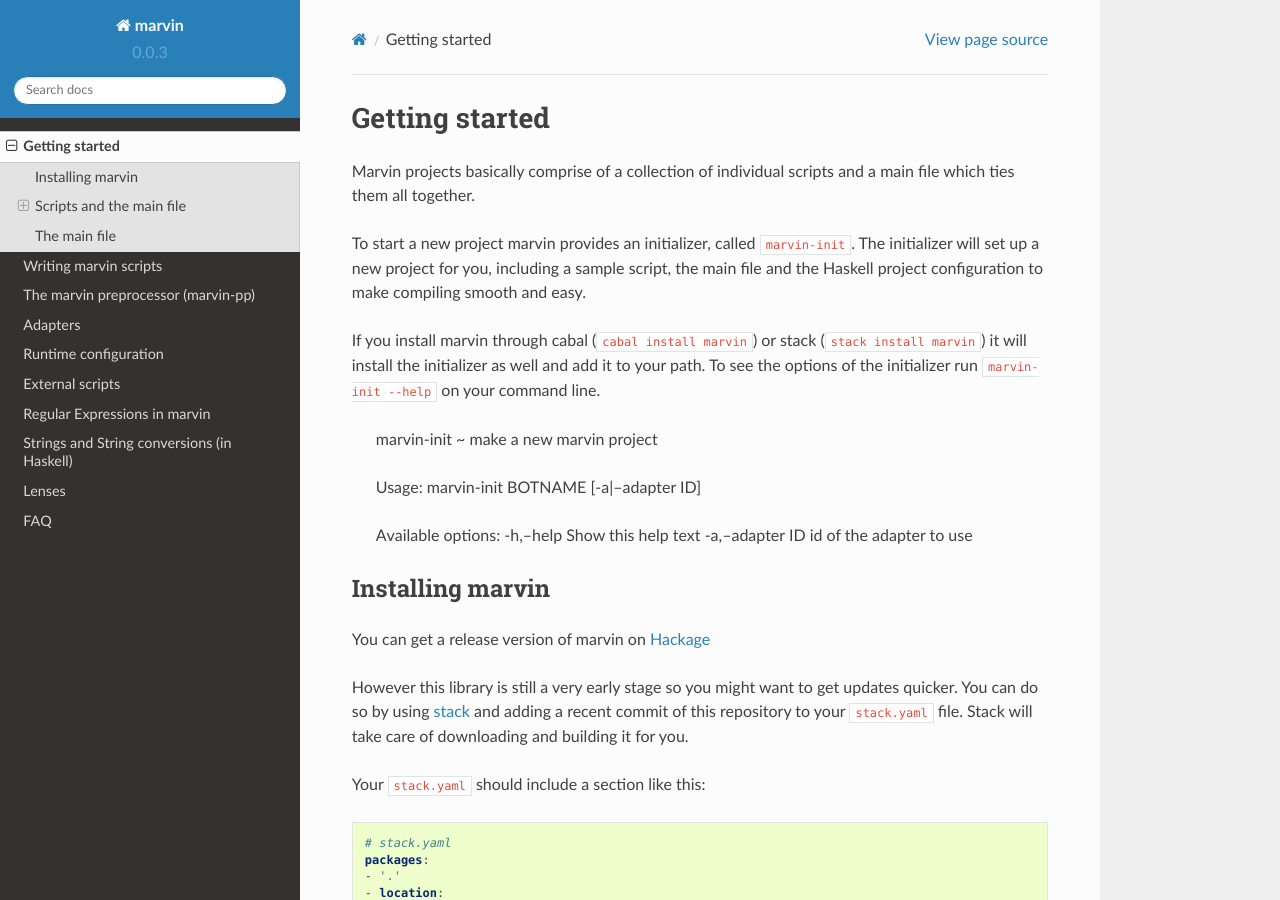
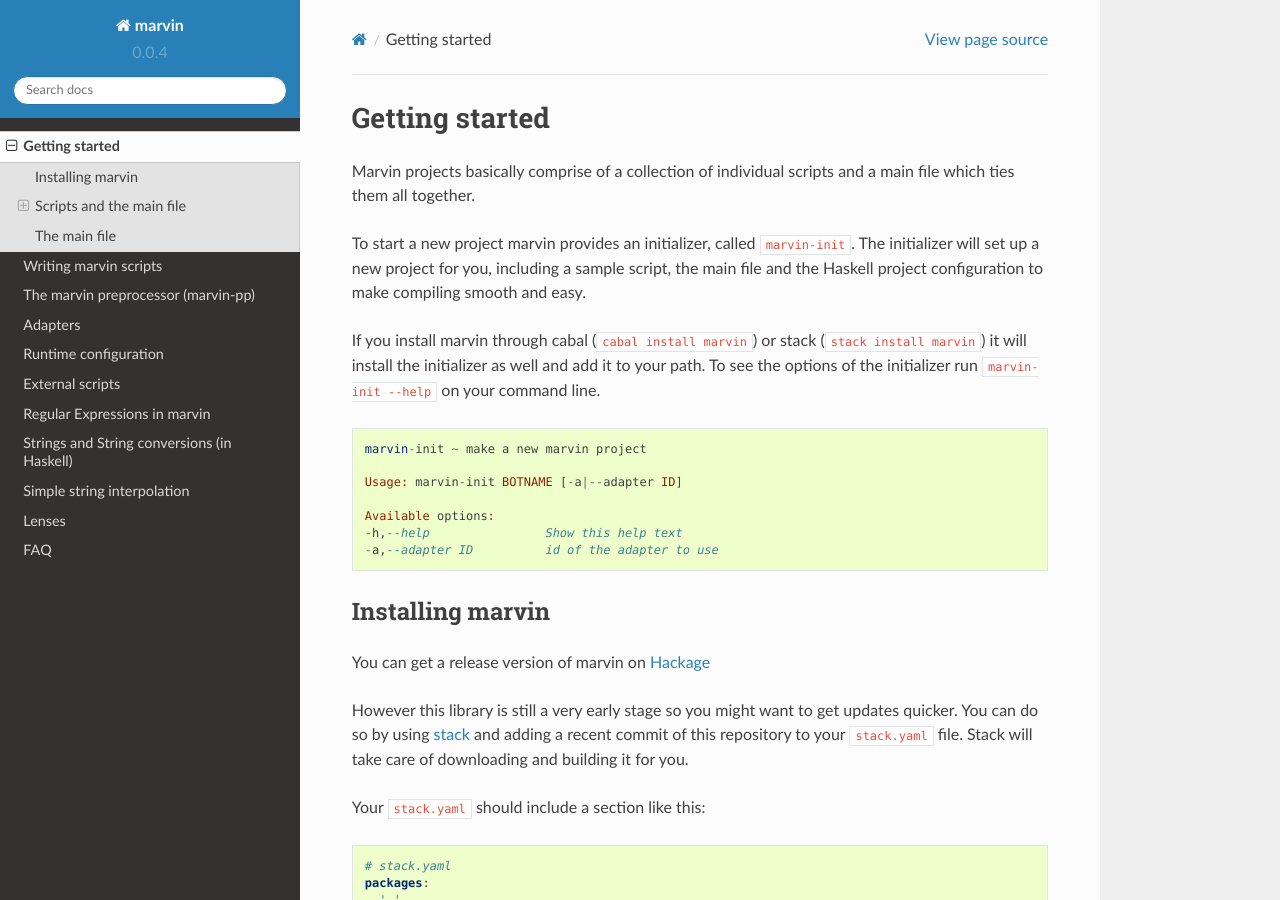
Before and after one commit to JustusAdam/marvin-docs, a Sphinx documentation site: the page built from source/getting-started.rst, in a window 1280 px wide and 900 px high. Built offline with Sphinx 7.4.7 and the Read the Docs theme 2.0.0, drawn with Linux system fonts in a browser that asks for light colours.

Commit message:
Added interpolation

```diff
--- a/source/conf.py
+++ b/source/conf.py
@@ -59,9 +59,9 @@
 # built documents.
 #
 # The short X.Y version.
-version = u'0.0.3'
+version = u'0.0.4'
 # The full version, including alpha/beta/rc tags.
-release = u'0.0.3-α'
+release = u'0.0.4-α'
 
 # The language for content autogenerated by Sphinx. Refer to documentation
 # for a list of supported languages.
--- a/source/getting-started.rst
+++ b/source/getting-started.rst
@@ -10,6 +10,7 @@
 
 If you install marvin through cabal (``cabal install marvin``) or stack (``stack install marvin``) it will install the initializer as well and add it to your path.
 To see the options of the initializer run ``marvin-init --help`` on your command line.
+::
 
     marvin-init ~ make a new marvin project
 
--- a/source/index.rst
+++ b/source/index.rst
@@ -57,6 +57,7 @@
    external-scripts
    regex
    strings
+   interpolation
    lenses
    faq
 
--- a/source/scripting.rst
+++ b/source/scripting.rst
@@ -176,7 +176,7 @@
     send :: (IsAdapter a, HasMessage m) => String -> BotReacting a m ()
     send msg = ...
 
-The ``send``function is used to post messages to the same channel to which the message that triggered this handler was posted to.
+The ``send`` function is used to post messages to the same channel to which the message that triggered this handler was posted to.
 
 
 Explanation of the type signature:
@@ -186,7 +186,7 @@
     This means this function actually interacts with the chat service (sends a message in this case).
 
 ``HasMessage m``
-    The data in the monad must have a ``Message``in it somewhere, from which we can find the channel it was posted to.
+    The data in the monad must have a ``Message`` in it somewhere, from which we can find the channel it was posted to.
 
 .. _fn-reply:
 
```
Also changed, not shown: source/interpolation.rst (added, +61 -0 lines).
